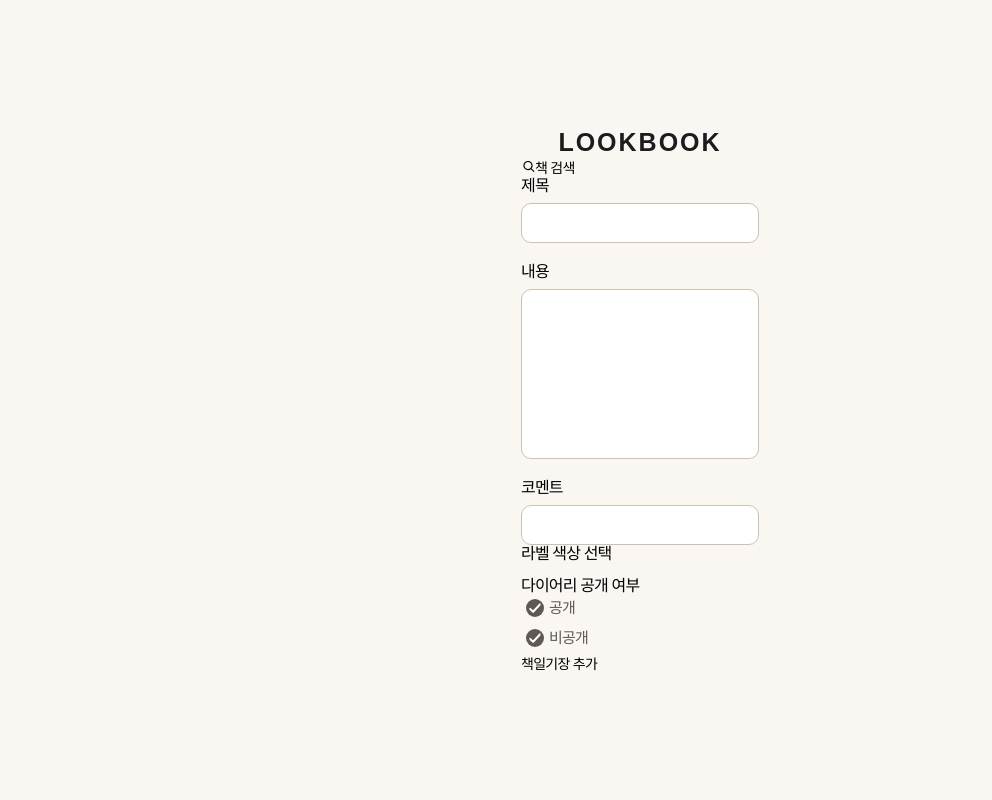
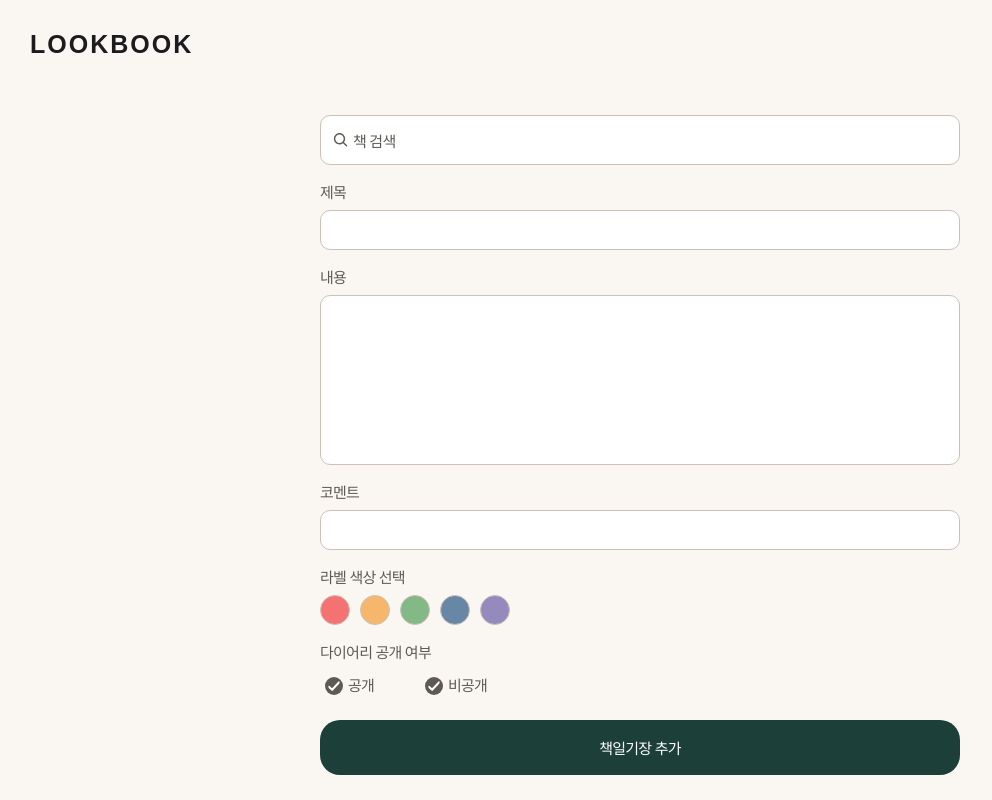
Before and after one commit to doheek2/lookbook, a React (Create React App) app: page /diaryForm in a window 1280 px wide. Shown: the whole page, without its empty margins (0-992 px from the left). Built offline with nearby package versions, Linux system fonts and the light colour scheme; no server answers; a web font is replaced by a local one.

Commit message:
fix: 웹일 때 스타일 코드 지정 및 모바일/웹 색상 변경

```diff
--- a/src/routes/DiaryForm/diaryForm.module.scss
+++ b/src/routes/DiaryForm/diaryForm.module.scss
@@ -5,24 +5,8 @@
   @include flexbox.columnFlexbox(center, center);
   width: 100vw;
   height: 100vh;
-}
 
-@media screen and (max-width: 625px) {
-  .mobileCloseBtn {
-    position: fixed;
-    top: 10px;
-    right: 10px;
-  }
-
-  .formWrapper {
-    width: 100vw;
-    height: 90vh;
-    padding: 40px;
-
-    label {
-      font-size: 15px;
-      color: colors.$BLACK;
-    }
+  label { font-size: 15px; }
 
   .searchBtnWrapper {
     margin-bottom: 20px;
@@ -32,30 +16,19 @@
       width: 100%;
       padding: 10px;
       font-size: 15px;
-        color: colors.$BLACK;
-        border: 1px solid colors.$GRAY7;
       border-radius: 10px;
 
       svg {
         width: 17px;
         height: 17px;
         margin-right: 5px;
-          color: colors.$BLACK;
       }
 
-        span {
-          font-size: 15px;
-          color: colors.$BLACK;
-        }
-
-        &:hover,
-        &:focus {
-          border: 3px solid colors.$GREEN4;
-        }
+      span { font-size: 15px; }
     }
   }
 
-    .isShowDiaryWrapper {
+  .selectedWrapper {
     margin: 20px 0;
 
     p {
@@ -63,9 +36,19 @@
       color: colors.$BLACK;
     }
 
-      .checkboxWrapper {
+    .box {
       @include flexbox.flexbox(start, center);
       margin-top: 10px;
+
+      .labelBtn {
+        width: 30px;
+        height: 30px;
+        border-radius: 50%;
+
+        & + .labelBtn {
+          margin-left: 10px;
+        }
+      }
     }
   }
 
@@ -82,10 +65,81 @@
     }
   }
 }
+
+@media screen and (max-width: 625px) {
+  .mobileCloseBtn {
+    position: fixed;
+    top: 10px;
+    right: 10px;
+  }
+
+  .formWrapper {
+    width: 100vw;
+    height: 90vh;
+    padding: 40px;
+
+    label {
+      color: colors.$BLACK;
+    }
+
+    .searchBtnWrapper {
+      .searchBookBtn {
+        color: colors.$BLACK;
+        border: 1px solid colors.$GRAY7;
+
+        &:hover,
+        &:focus {
+          border: 3px solid colors.$GREEN4;
+        }
+      }
+
+      svg { color: colors.$BLACK; }
+      span { color: colors.$BLACK; }
+    }
+
+    .selectedWrapper {
+      p { color: colors.$BLACK; }
+      .labelBtn { border: 0.5px solid colors.$GRAY7; }
+    }
+  }
 }
 
 @media screen and (min-width: 625px) {
-  .mobileCloseBtn {
-    display: none;
+  .mobileCloseBtn { display: none; }
+
+  .webLogo {
+    position: absolute;
+    top: 30px;
+    left: 30px;
+  }
+
+  .formWrapper {
+    width: 50vw;
+    height: 600px;
+    margin: 30px auto 0;
+
+    label { color: colors.$BACKGROUND_MOBILE3; }
+
+    .searchBtnWrapper {
+      .searchBookBtn {
+        height: 50px;
+        color: colors.$BACKGROUND_MOBILE3;
+        background-color: colors.$WHITE;
+        border: 1px solid colors.$BACKGROUND_MOBILE2;
+
+        &:hover,
+        &:focus {
+          border: 3px solid colors.$BACKGROUND_MOBILE2;
+        }
+
+        svg { color: colors.$BACKGROUND_MOBILE3; }
+        span { color: colors.$BACKGROUND_MOBILE3; }
       }
     }
+
+    .selectedWrapper {
+      p { color: colors.$BACKGROUND_MOBILE3; }
+      .labelBtn { border: 0.5px solid colors.$BACKGROUND_MOBILE2; }
+    }
+  }
+}
```
Lines whose indentation alone changed are shown as unchanged.
